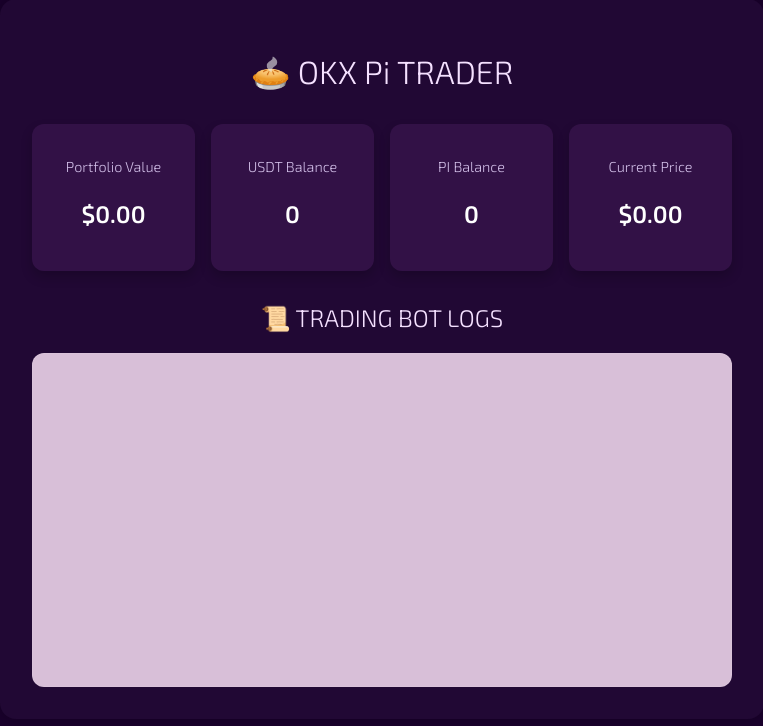
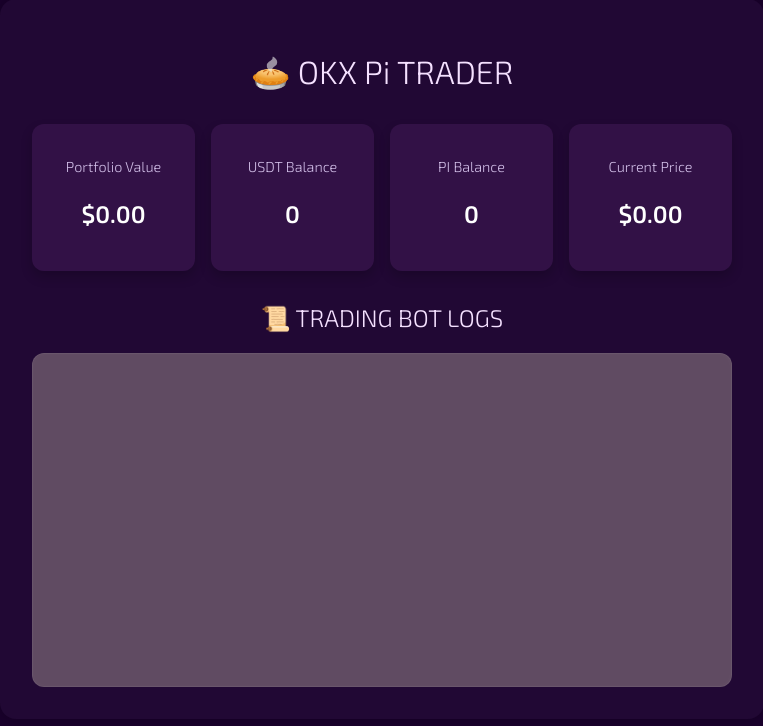
Before and after one commit to bonzoholda/okx-trader, a FastAPI app: page / in a window 1280 px wide. Shown: the part 33-759 px from the top of the page, without its empty margins (258-1021 px from the left). Run offline with FastAPI, Linux system fonts and the light colour scheme; data that the repository does not hold is empty; parts of the project's set-up code (start-up, migrations or seed data) failed here and were passed over.

Commit message:
Update style.css

```diff
--- a/static/style.css
+++ b/static/style.css
@@ -51,7 +51,7 @@ h1, h2 {
 }
 
 .logs {
-  background-color: #D8BFD8;
+  background-color: #604B62;
   border-radius: 12px;
   padding: 1rem;
   height: 300px;
```
